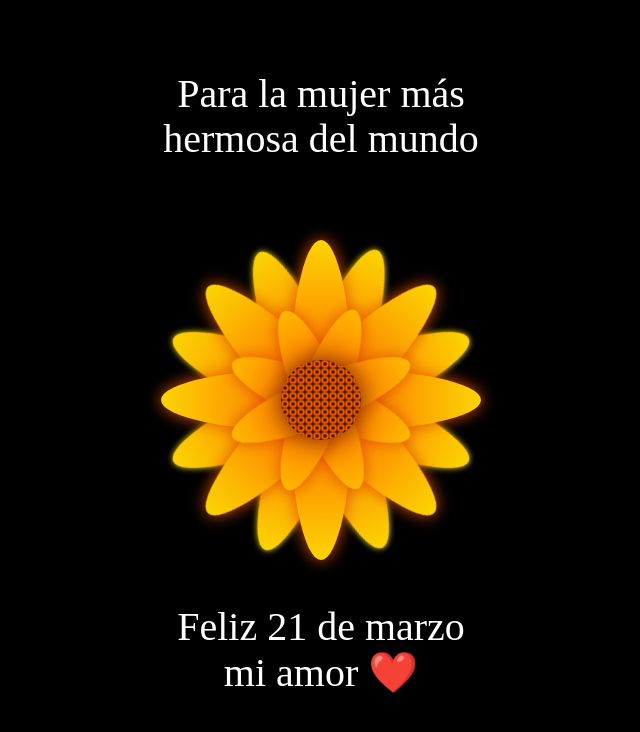
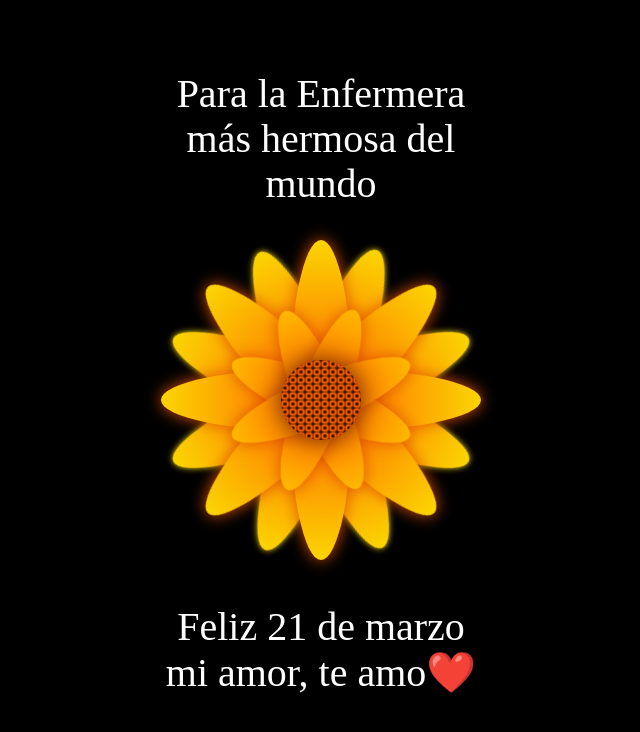
Before and after one commit to C-503/flores_miamor2.4, a plain HTML site: page docs/index.html in a window 1280 px wide. Shown: the whole page, without its empty margins (319-959 px from the left). Drawn offline with Linux system fonts and the light colour scheme.

Commit message:
Update index.html

```diff
--- a/docs/index.html
+++ b/docs/index.html
@@ -11,7 +11,7 @@
 <body>
 
 <div class="flower">
-    <div class="text-above">Para la mujer más hermosa del mundo </div>
+    <div class="text-above">Para la Enfermera más hermosa del mundo </div>
     <div class="mid">
     </div>
     <div class="Petal1 p1">
@@ -39,7 +39,7 @@
     <div class="Petal3 p4">
     </div>
 
-    <div class="text-below">Feliz 21 de marzo mi amor ❤️</div>
+    <div class="text-below">Feliz 21 de marzo mi amor, te amo❤️</div>
   </div>
 </body>
 </html>
```
